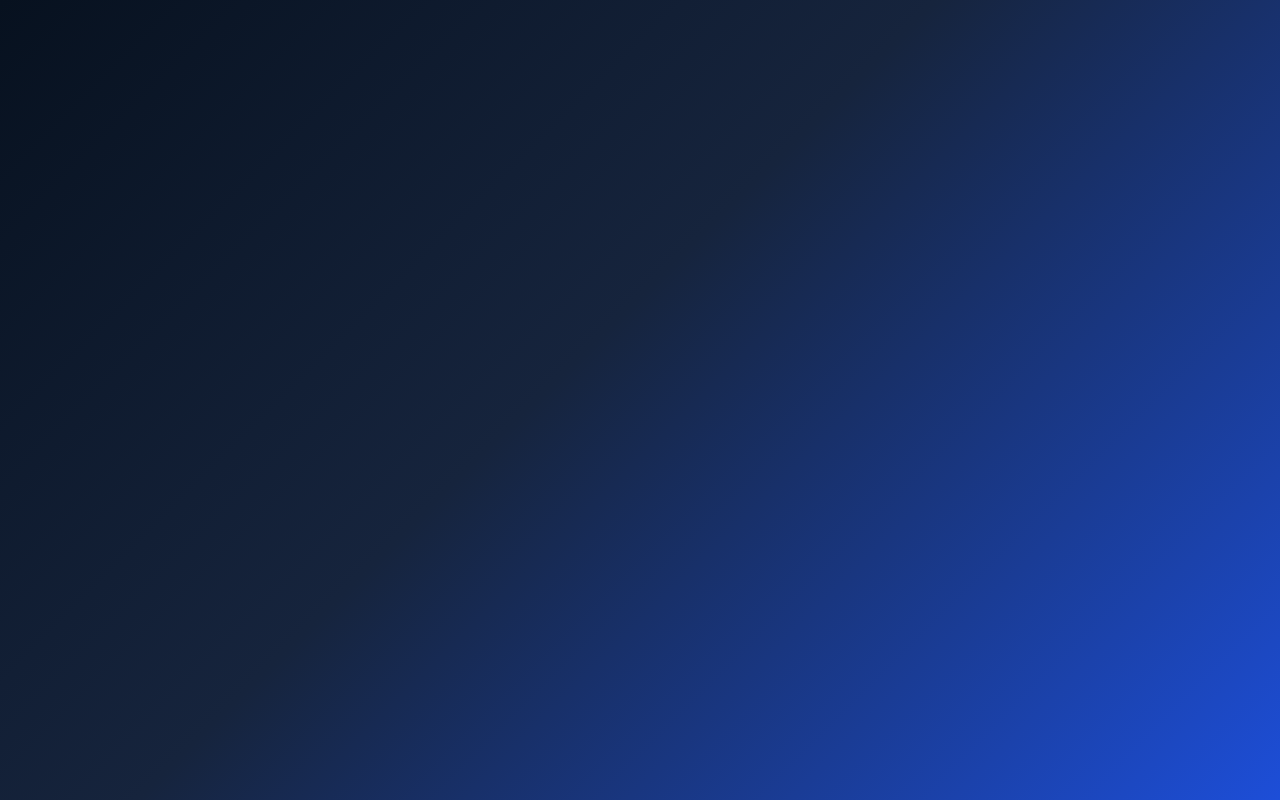
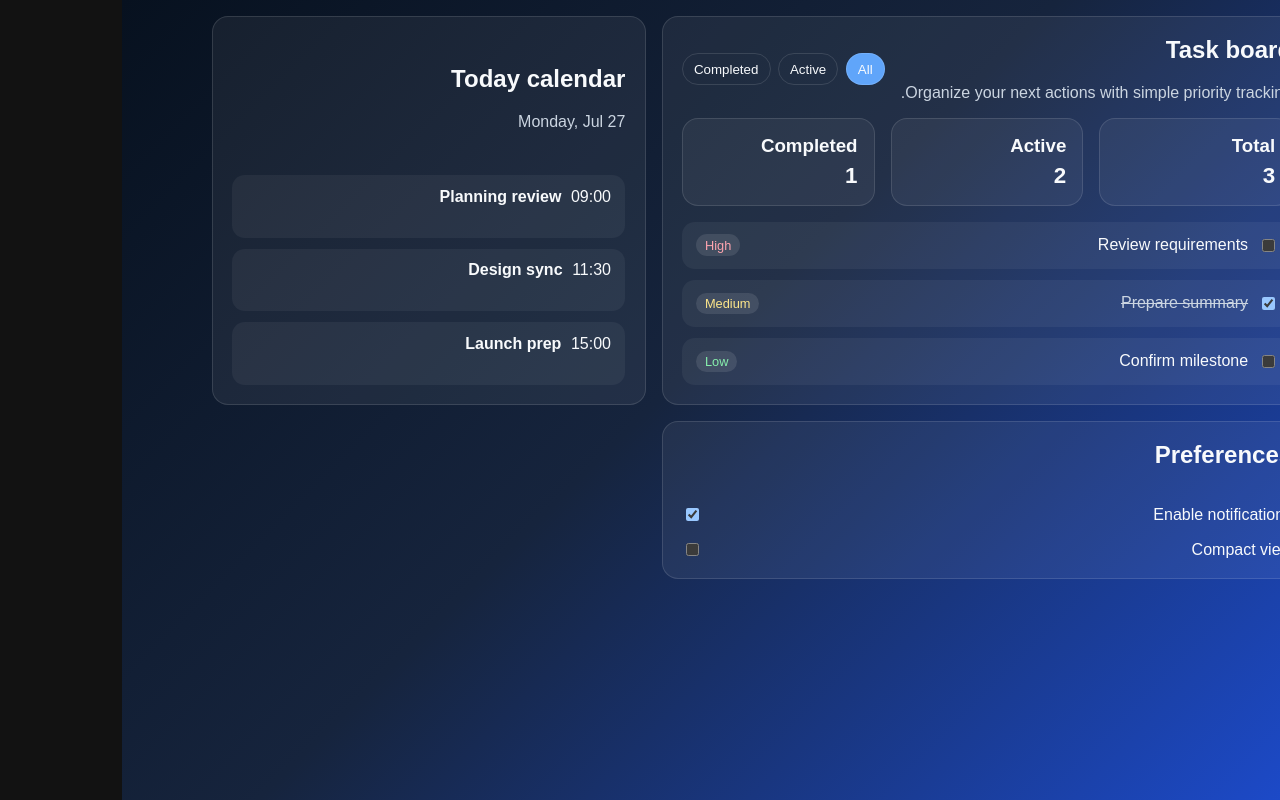
Before and after one commit to tambeabdulkarim/ai-priject, a Next.js app: page /workspace in a window 1280 px wide. Before the commit this address had no page. Built offline with nearby package versions, Linux system fonts and the light colour scheme.

Commit message:
feat: add workspace task management experience

```diff
--- a/src/app/globals.css
+++ b/src/app/globals.css
@@ -283,6 +283,98 @@ main {
   background: rgba(255, 255, 255, 0.06);
 }
 
+.workspace-page {
+  width: min(1280px, 100%);
+  padding: 1rem 0 2rem;
+}
+
+.workspace-grid {
+  display: grid;
+  gap: 1rem;
+  grid-template-columns: 1.2fr 0.8fr;
+}
+
+.tasks-panel,
+.calendar-panel,
+.settings-panel {
+  display: grid;
+  gap: 1rem;
+}
+
+.tasks-header {
+  display: flex;
+  justify-content: space-between;
+  gap: 1rem;
+  align-items: center;
+}
+
+.tasks-header p {
+  margin: 0.25rem 0 0;
+  color: var(--muted);
+}
+
+.task-filters {
+  display: flex;
+  gap: 0.45rem;
+  flex-wrap: wrap;
+}
+
+.task-filters button {
+  border: 1px solid var(--border);
+  background: transparent;
+  color: var(--text);
+  padding: 0.45rem 0.7rem;
+  border-radius: 999px;
+  cursor: pointer;
+}
+
+.task-filters button.active {
+  background: var(--accent);
+}
+
+.compact-grid {
+  grid-template-columns: repeat(3, minmax(0, 1fr));
+}
+
+.task-list label {
+  display: flex;
+  align-items: center;
+  gap: 0.6rem;
+  flex: 1;
+}
+
+.task-completed {
+  text-decoration: line-through;
+  color: var(--muted);
+}
+
+.priority-pill {
+  padding: 0.2rem 0.55rem;
+  border-radius: 999px;
+  text-transform: capitalize;
+  font-size: 0.8rem;
+  background: rgba(255, 255, 255, 0.1);
+}
+
+.priority-pill.high {
+  color: #fda4af;
+}
+
+.priority-pill.medium {
+  color: #fde68a;
+}
+
+.priority-pill.low {
+  color: #86efac;
+}
+
+.toggle-row {
+  display: flex;
+  justify-content: space-between;
+  align-items: center;
+  gap: 1rem;
+}
+
 .panel-card h2 {
   margin-top: 0;
 }
@@ -355,11 +447,8 @@ main {
 
   .stats-grid,
   .dashboard-grid,
-  .hero {
-    grid-template-columns: 1fr;
-  }
-
-  .hero {
+  .hero,
+  .workspace-grid {
     grid-template-columns: 1fr;
   }
 }
--- a/src/app/layout.tsx
+++ b/src/app/layout.tsx
@@ -2,7 +2,7 @@ import './globals.css';
 
 export const metadata = {
   title: 'AI Productivity Platform',
-  description: 'منصة إنتاجية احترافية مبنية من الصفر'
+  description: 'منصة إنتاجية احترافية مبنية من الصفر مع إدارة المهام والتقويم والإعدادات'
 };
 
 export default function RootLayout({ children }: { children: React.ReactNode }) {
--- /dev/null
+++ b/src/app/workspace/page.tsx
@@ -0,0 +1,22 @@
+import TasksSection from '@/components/TasksSection';
+import CalendarSection from '@/components/CalendarSection';
+import SettingsPanel from '@/components/SettingsPanel';
+import { type Task } from '@/lib/tasks';
+
+const initialTasks: Task[] = [
+  { id: 1, title: 'Review requirements', completed: false, priority: 'high' },
+  { id: 2, title: 'Prepare summary', completed: true, priority: 'medium' },
+  { id: 3, title: 'Confirm milestone', completed: false, priority: 'low' }
+];
+
+export default function WorkspacePage() {
+  return (
+    <main className="workspace-page">
+      <section className="workspace-grid">
+        <TasksSection initialTasks={initialTasks} />
+        <CalendarSection />
+        <SettingsPanel />
+      </section>
+    </main>
+  );
+}
--- /dev/null
+++ b/src/components/CalendarSection.tsx
@@ -0,0 +1,37 @@
+'use client';
+
+import { useMemo } from 'react';
+
+type CalendarEvent = {
+  title: string;
+  time: string;
+};
+
+const events: CalendarEvent[] = [
+  { title: 'Planning review', time: '09:00' },
+  { title: 'Design sync', time: '11:30' },
+  { title: 'Launch prep', time: '15:00' }
+];
+
+export default function CalendarSection() {
+  const dayLabel = useMemo(() => new Date().toLocaleDateString('en-US', { weekday: 'long', month: 'short', day: 'numeric' }), []);
+
+  return (
+    <section className="panel-card calendar-panel">
+      <div className="tasks-header">
+        <div>
+          <h2>Today calendar</h2>
+          <p>{dayLabel}</p>
+        </div>
+      </div>
+      <ul className="task-list">
+        {events.map((event) => (
+          <li key={event.title}>
+            <span>{event.time}</span>
+            <strong>{event.title}</strong>
+          </li>
+        ))}
+      </ul>
+    </section>
+  );
+}
--- /dev/null
+++ b/src/components/SettingsPanel.tsx
@@ -0,0 +1,22 @@
+'use client';
+
+import { useState } from 'react';
+
+export default function SettingsPanel() {
+  const [notificationsEnabled, setNotificationsEnabled] = useState(true);
+  const [compactMode, setCompactMode] = useState(false);
+
+  return (
+    <section className="panel-card settings-panel">
+      <h2>Preferences</h2>
+      <label className="toggle-row">
+        <span>Enable notifications</span>
+        <input type="checkbox" checked={notificationsEnabled} onChange={() => setNotificationsEnabled((value) => !value)} />
+      </label>
+      <label className="toggle-row">
+        <span>Compact view</span>
+        <input type="checkbox" checked={compactMode} onChange={() => setCompactMode((value) => !value)} />
+      </label>
+    </section>
+  );
+}
--- /dev/null
+++ b/src/components/TasksSection.tsx
@@ -0,0 +1,71 @@
+'use client';
+
+import { useMemo, useState } from 'react';
+import { filterTasks, getTaskStats, type Task, type TaskStatus } from '@/lib/tasks';
+
+type TasksSectionProps = {
+  initialTasks: Task[];
+};
+
+export default function TasksSection({ initialTasks }: TasksSectionProps) {
+  const [tasks, setTasks] = useState(initialTasks);
+  const [status, setStatus] = useState<TaskStatus>('all');
+
+  const visibleTasks = useMemo(() => filterTasks(tasks, status), [tasks, status]);
+  const stats = useMemo(() => getTaskStats(tasks), [tasks]);
+
+  const toggleTask = (id: number) => {
+    setTasks((current) =>
+      current.map((task) => (task.id === id ? { ...task, completed: !task.completed } : task))
+    );
+  };
+
+  return (
+    <section className="panel-card tasks-panel">
+      <div className="tasks-header">
+        <div>
+          <h2>Task board</h2>
+          <p>Organize your next actions with simple priority tracking.</p>
+        </div>
+        <div className="task-filters">
+          <button type="button" className={status === 'all' ? 'active' : ''} onClick={() => setStatus('all')}>
+            All
+          </button>
+          <button type="button" className={status === 'active' ? 'active' : ''} onClick={() => setStatus('active')}>
+            Active
+          </button>
+          <button type="button" className={status === 'completed' ? 'active' : ''} onClick={() => setStatus('completed')}>
+            Completed
+          </button>
+        </div>
+      </div>
+
+      <div className="stats-grid compact-grid">
+        <article className="stat-card">
+          <h3>Total</h3>
+          <p>{stats.total}</p>
+        </article>
+        <article className="stat-card">
+          <h3>Active</h3>
+          <p>{stats.active}</p>
+        </article>
+        <article className="stat-card">
+          <h3>Completed</h3>
+          <p>{stats.completed}</p>
+        </article>
+      </div>
+
+      <ul className="task-list">
+        {visibleTasks.map((task) => (
+          <li key={task.id}>
+            <label>
+              <input type="checkbox" checked={task.completed} onChange={() => toggleTask(task.id)} />
+              <span className={task.completed ? 'task-completed' : ''}>{task.title}</span>
+            </label>
+            <span className={`priority-pill ${task.priority}`}>{task.priority}</span>
+          </li>
+        ))}
+      </ul>
+    </section>
+  );
+}
--- /dev/null
+++ b/src/lib/tasks.js
@@ -0,0 +1,19 @@
+export function filterTasks(tasks, status) {
+  if (status === 'active') {
+    return tasks.filter((task) => !task.completed);
+  }
+
+  if (status === 'completed') {
+    return tasks.filter((task) => task.completed);
+  }
+
+  return tasks;
+}
+
+export function getTaskStats(tasks) {
+  const completed = tasks.filter((task) => task.completed).length;
+  const active = tasks.length - completed;
+  const completionRate = tasks.length === 0 ? 0 : Math.round((completed / tasks.length) * 100);
+
+  return { total: tasks.length, completed, active, completionRate };
+}
--- /dev/null
+++ b/src/lib/tasks.ts
@@ -0,0 +1,30 @@
+export type TaskPriority = 'low' | 'medium' | 'high';
+export type TaskStatus = 'all' | 'active' | 'completed';
+
+export type Task = {
+  id: number;
+  title: string;
+  completed: boolean;
+  priority: TaskPriority;
+  dueDate?: string;
+};
+
+export function filterTasks(tasks: Task[], status: TaskStatus): Task[] {
+  if (status === 'active') {
+    return tasks.filter((task) => !task.completed);
+  }
+
+  if (status === 'completed') {
+    return tasks.filter((task) => task.completed);
+  }
+
+  return tasks;
+}
+
+export function getTaskStats(tasks: Task[]) {
+  const completed = tasks.filter((task) => task.completed).length;
+  const active = tasks.length - completed;
+  const completionRate = tasks.length === 0 ? 0 : Math.round((completed / tasks.length) * 100);
+
+  return { total: tasks.length, completed, active, completionRate };
+}
```
Also changed, not shown: 1 other file (tests, documents, lock files or other folders).
